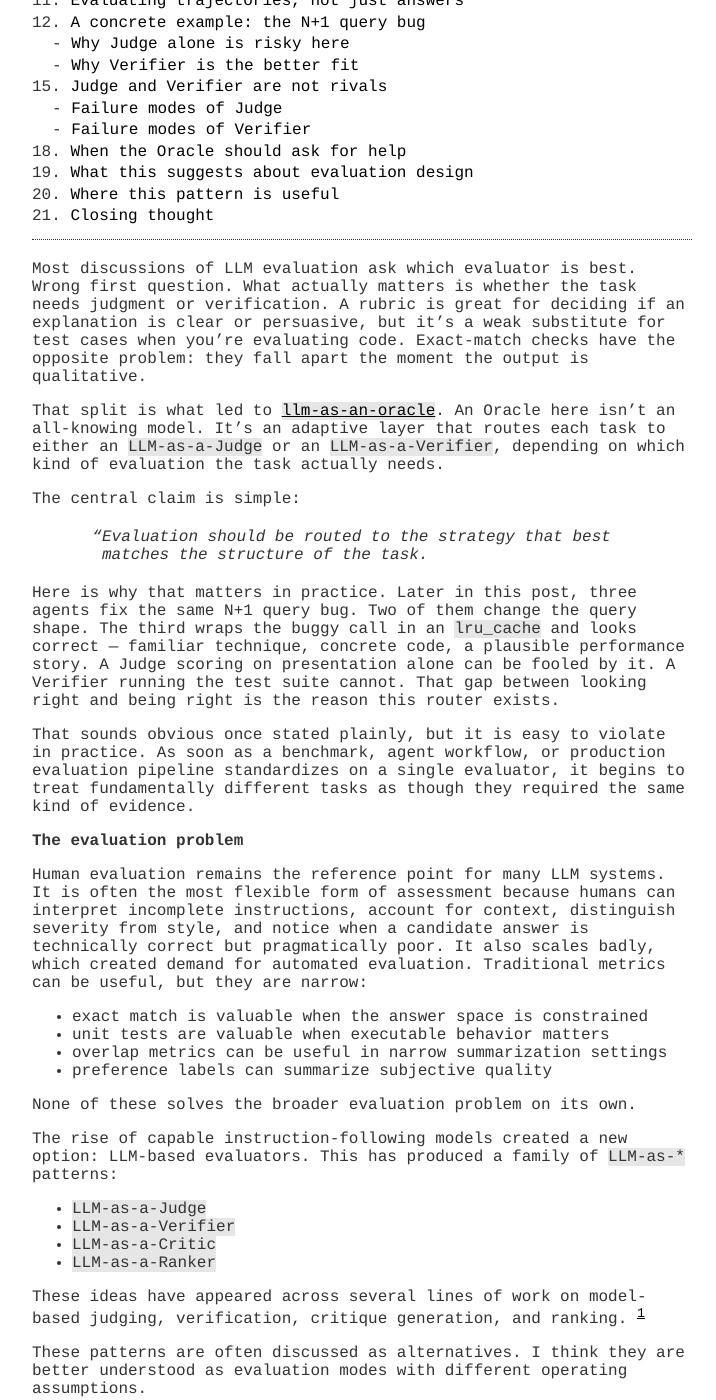
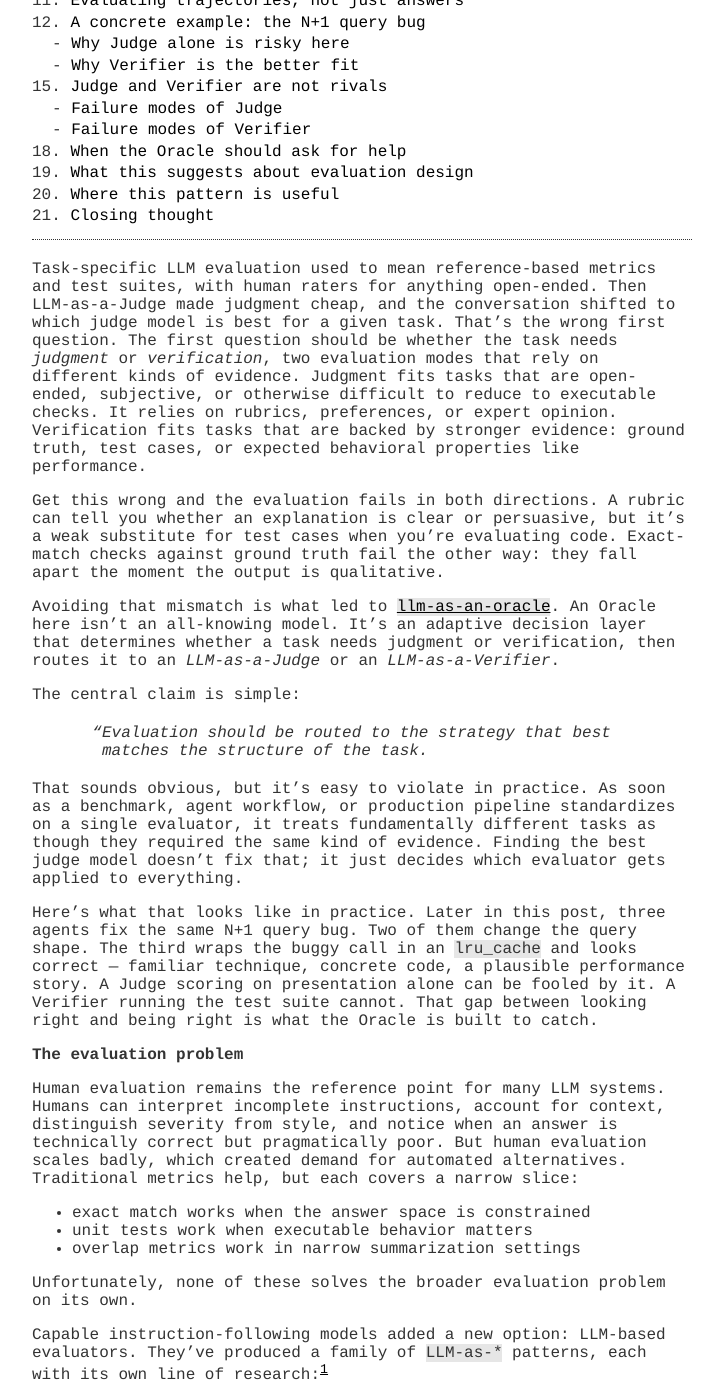
Before and after one commit to hsanchez/hsanchez.github.io, a Jekyll site: the page built from posts/notes/_posts/2026-05-13-llm-as-an-oracle.md, in a window 1280 px wide and 1400 px high, scrolled down 500 px. Shown: the whole window, without its empty margins (278-994 px from the left). Built offline with Jekyll 4.4.1, drawn with Linux system fonts in a browser that asks for light colours; some of the changed text lies outside the part shown.

Commit message:
Update 2026-05-13-llm-as-an-oracle.md

```diff
--- a/posts/notes/_posts/2026-05-13-llm-as-an-oracle.md
+++ b/posts/notes/_posts/2026-05-13-llm-as-an-oracle.md
@@ -4,70 +4,75 @@ title: LLM as an Oracle
 toc: true
 ---
 
-Most discussions of LLM evaluation ask which evaluator is best. Wrong first
-question. What actually matters is whether the task needs judgment or
-verification. A rubric is great for deciding if an explanation is clear or
-persuasive, but it's a weak substitute for test cases when you're evaluating
-code. Exact-match checks have the opposite problem: they fall apart the moment
-the output is qualitative.
+Task-specific LLM evaluation used to mean reference-based metrics and test
+suites, with human raters for anything open-ended. Then LLM-as-a-Judge made
+judgment cheap, and the conversation shifted to which judge model is best for a
+given task. That's the wrong first question. The first question should be
+whether the task needs _judgment_ or _verification_, two evaluation modes that
+rely on different kinds of evidence. Judgment fits tasks that are open-ended,
+subjective, or otherwise difficult to reduce to executable checks. It relies on
+rubrics, preferences, or expert opinion. Verification fits tasks that are backed
+by stronger evidence: ground truth, test cases, or expected behavioral
+properties like performance.
 
-That split is what led to
+Get this wrong and the evaluation fails in both directions. A rubric can tell
+you whether an explanation is clear or persuasive, but it's a weak substitute
+for test cases when you're evaluating code. Exact-match checks against ground
+truth fail the other way: they fall apart the moment the output is qualitative.
+
+Avoiding that mismatch is what led to
 [`llm-as-an-oracle`](https://github.com/hsanchez/llm-as-an-oracle). An Oracle
-here isn't an all-knowing model. It's an adaptive layer that routes each task to
-either an `LLM-as-a-Judge` or an `LLM-as-a-Verifier`, depending on which kind of
-evaluation the task actually needs.
+here isn't an all-knowing model. It's
+an adaptive decision layer that determines whether a task needs judgment or
+verification, then routes it to an _LLM-as-a-Judge_ or an _LLM-as-a-Verifier_.
 
 The central claim is simple:
 
 > Evaluation should be routed to the strategy that best matches the structure
 > of the task.
 
-Here is why that matters in practice. Later in this post, three agents fix the
-same N+1 query bug. Two of them change the query shape. The third wraps the
+That sounds obvious, but it's easy to violate in practice. As soon as a
+benchmark, agent workflow, or production pipeline standardizes on a single
+evaluator, it treats fundamentally different tasks as though they required the
+same kind of evidence. Finding the best judge model doesn't fix that; it just
+decides which evaluator gets applied to everything.
+
+Here's what that looks like in practice. Later in this post, three agents fix
+the same N+1 query bug. Two of them change the query shape. The third wraps the
 buggy call in an `lru_cache` and looks correct — familiar technique, concrete
 code, a plausible performance story. A Judge scoring on presentation alone can
 be fooled by it. A Verifier running the test suite cannot. That gap between
-looking right and being right is the reason this router exists.
-
-That sounds obvious once stated plainly, but it is easy to violate in practice.
-As soon as a benchmark, agent workflow, or production evaluation pipeline
-standardizes on a single evaluator, it begins to treat fundamentally different
-tasks as though they required the same kind of evidence.
+looking right and being right is what the Oracle is built to catch.
 
 ## The evaluation problem
 
-Human evaluation remains the reference point for many LLM systems. It is often
-the most flexible form of assessment because humans can interpret incomplete
-instructions, account for context, distinguish severity from style, and notice
-when a candidate answer is technically correct but pragmatically poor. It also
-scales badly, which created demand for automated evaluation. Traditional
-metrics can be useful, but they are narrow:
+Human evaluation remains the reference point for many LLM systems. Humans can
+interpret incomplete instructions, account for context, distinguish severity
+from style, and notice when an answer is technically correct but pragmatically
+poor. But human evaluation scales badly, which created demand for automated
+alternatives. Traditional metrics help, but each covers a narrow slice:
 
-- exact match is valuable when the answer space is constrained
-- unit tests are valuable when executable behavior matters
-- overlap metrics can be useful in narrow summarization settings
-- preference labels can summarize subjective quality
+- exact match works when the answer space is constrained
+- unit tests work when executable behavior matters
+- overlap metrics work in narrow summarization settings
 
-None of these solves the broader evaluation problem on its own.
+Unfortunately, none of these solves the broader evaluation problem on its own.
 
-The rise of capable instruction-following models created a new option:
-LLM-based evaluators. This has produced a family of `LLM-as-*` patterns:
+Capable instruction-following models added a new option: LLM-based evaluators.
+They've produced a family of `LLM-as-*` patterns, each with its own line of
+research:[^llm-as-family]
 
 - `LLM-as-a-Judge`
 - `LLM-as-a-Verifier`
 - `LLM-as-a-Critic`
 - `LLM-as-a-Ranker`
 
-These ideas have appeared across several lines of work on model-based judging,
-verification, critique generation, and ranking. [^llm-as-family]
+These patterns are often discussed as alternatives. They're better understood
+as tools with different operating assumptions, especially about what evidence
+is available. So the useful question isn't which pattern, or which judge model,
+is best. It's the one from the start:
 
-These patterns are often discussed as alternatives. I think they are better
-understood as evaluation modes with different operating assumptions.
-
-The question is not merely whether LLM evaluators are useful. The more precise
-question is:
-
-> Which evaluator is appropriate for this task, given the evidence available?
+> Does this task need judgment or verification?
 
 ## Judge and Verifier solve different problems
 
```
